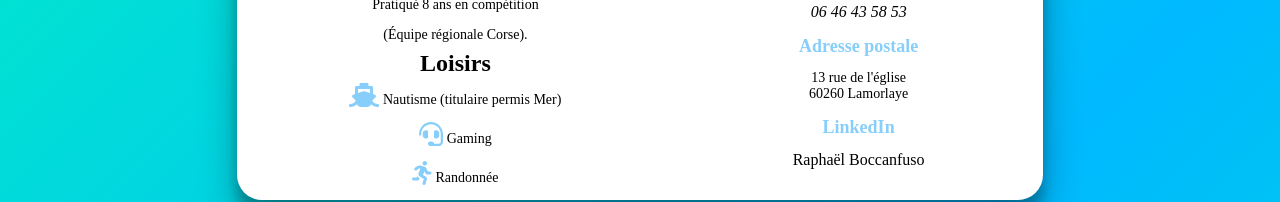
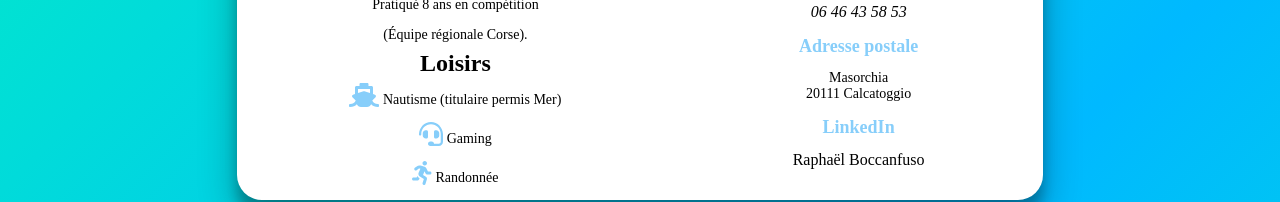
Before and after one commit to zarzarg/cv, a React (Create React App) app: page / in a window 1280 px wide. Both pictures are taken after a click on the button "Centre d'interêt & Contact". Shown: the part 488-690 px from the top of the page. Built offline with nearby package versions, Linux system fonts and the light colour scheme.

Commit message:
changement adresse

```diff
--- a/package.json
+++ b/package.json
@@ -11,6 +11,7 @@
     "@testing-library/jest-dom": "^5.14.1",
     "@testing-library/react": "^11.2.7",
     "@testing-library/user-event": "^12.8.3",
+    "gh-pages": "^3.2.3",
     "normalize.css": "^8.0.1",
     "react": "^17.0.2",
     "react-dom": "^17.0.2",
--- a/src/component/loisirs.js
+++ b/src/component/loisirs.js
@@ -41,8 +41,8 @@ const Loisirs = () => {
                         </address>
                     </div>
                     <h3>Adresse postale</h3>
-                    <p>13 rue de l'église<br></br>
-                        60260 Lamorlaye</p>
+                    <p>Masorchia<br></br>
+                        20111 Calcatoggio</p>
                     <h3>LinkedIn</h3>
                     <a href="https://www.linkedin.com/in/rapha%C3%ABl-boccanfuso/">Raphaël Boccanfuso</a>
                 </div>
```
Also changed, not shown: 1 other file (tests, documents, lock files or other folders).
